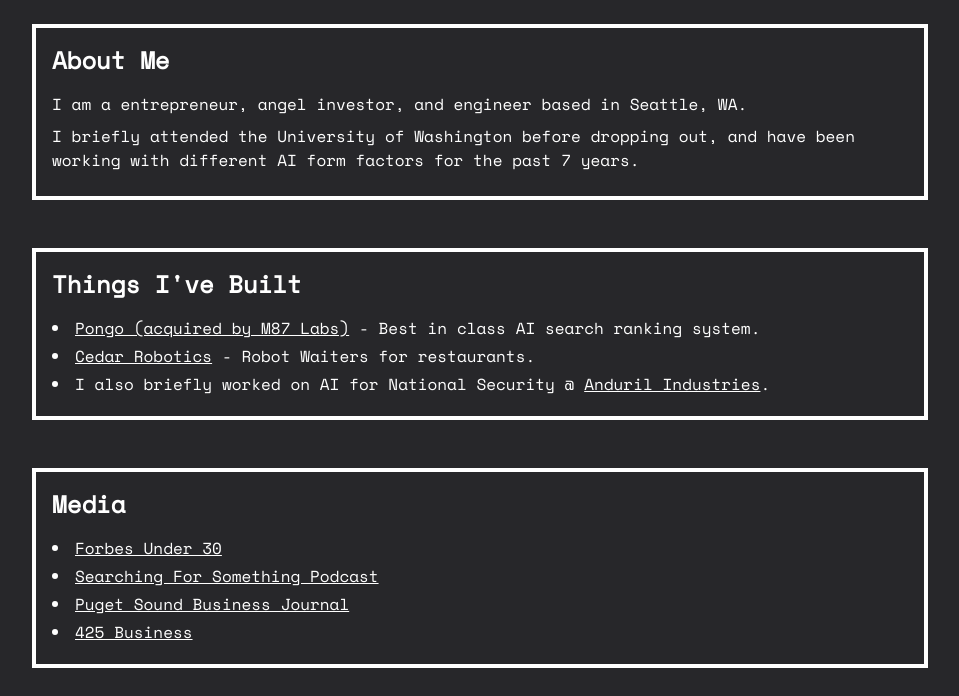
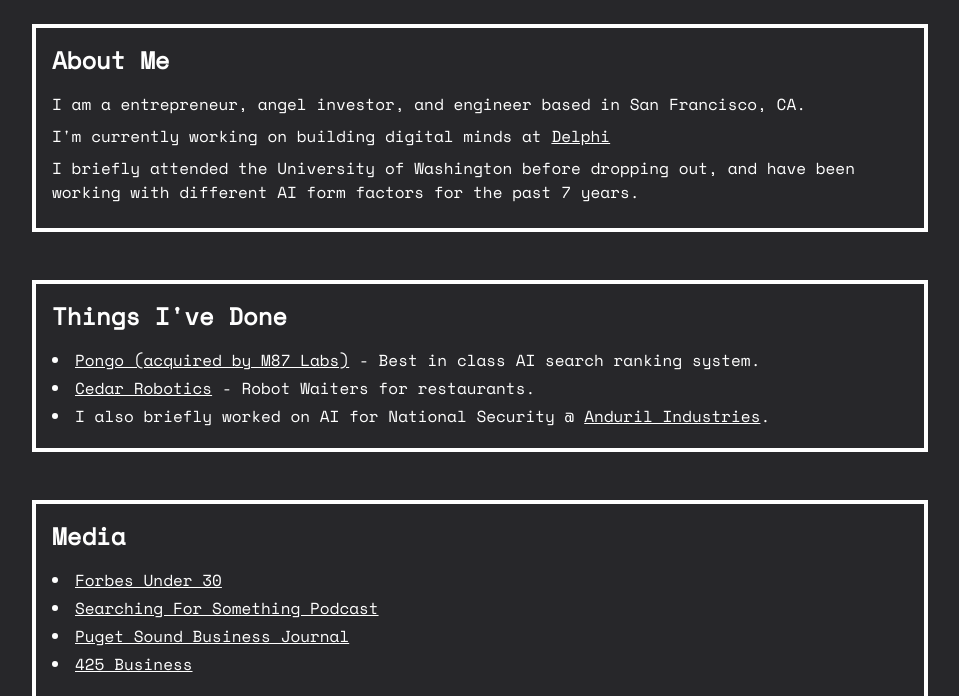
Before and after one commit to calebjohn24/personal-site, a plain HTML site: page index.html in a window 1280 px wide. Shown: the part 104-800 px from the top of the page, without its empty margins (160-1119 px from the left). Drawn offline with nearby package versions, Linux system fonts and the light colour scheme.

Commit message:
Update index.html

```diff
--- a/index.html
+++ b/index.html
@@ -22,12 +22,13 @@
         <main>
             <section id="about" class="mb-12 border-4 border-white p-4">
                 <h2 class="text-2xl font-bold mb-4">About Me</h2>
-                <p class="my-2">I am a entrepreneur, angel investor, and engineer based in Seattle, WA.</p>
+                <p class="my-2">I am a entrepreneur, angel investor, and engineer based in San Francisco, CA.</p>
+                <p class="my-2">I'm currently working on building digital minds at <a class="underline" target="_blank" href="https://delphi.ai">Delphi</a></p>
                 <p class="my-2">I briefly attended the University of Washington before dropping out, and have been working with different AI form factors for the past 7 years.</p>
             </section>
 
             <section id="projects" class="mb-12 border-4 border-white p-4">
-                <h2 class="text-2xl font-bold mb-4">Things I've Built</h2>
+                <h2 class="text-2xl font-bold mb-4">Things I've Done </h2>
                 <ul class="list-disc list-inside">
                     <li class="my-1"><a class="underline" target="_blank" href="https://ai-office-hours.beehiiv.com/p/re-ranking-rag">Pongo (acquired by M87 Labs)</a> - Best in class AI search ranking system.</li>
                     <li class="my-1"><a class="underline" target="_blank" href="https://x.com/TechCrunch/status/1045503108778876928">Cedar Robotics</a> - Robot Waiters for restaurants.</li>
```
